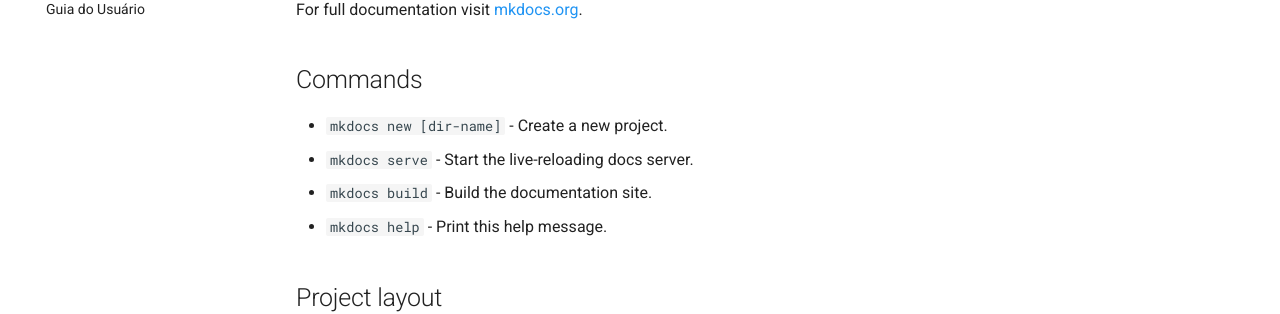
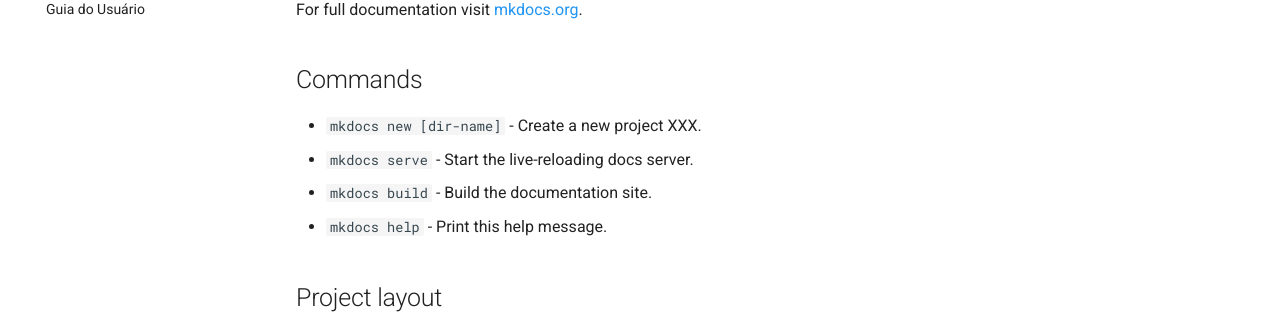
Before and after one commit to emerdesenv/teste-mkdocs, an MkDocs documentation site: the page built from docs/index.md, in a window 1280 px wide. Shown: the part 183-497 px from the top of the page. Built offline with MkDocs 1.6.1 and Material for MkDocs 9.7.7, drawn with Linux system fonts in a browser that asks for light colours.

```diff
--- a/docs/index.md
+++ b/docs/index.md
@@ -4,7 +4,7 @@ For full documentation visit [mkdocs.org](https://mkdocs.org).
 
 ## Commands
 
-* `mkdocs new [dir-name]` - Create a new project.
+* `mkdocs new [dir-name]` - Create a new project XXX.
 * `mkdocs serve` - Start the live-reloading docs server.
 * `mkdocs build` - Build the documentation site.
 * `mkdocs help` - Print this help message.
```
Also changed, not shown: 1 other file.
